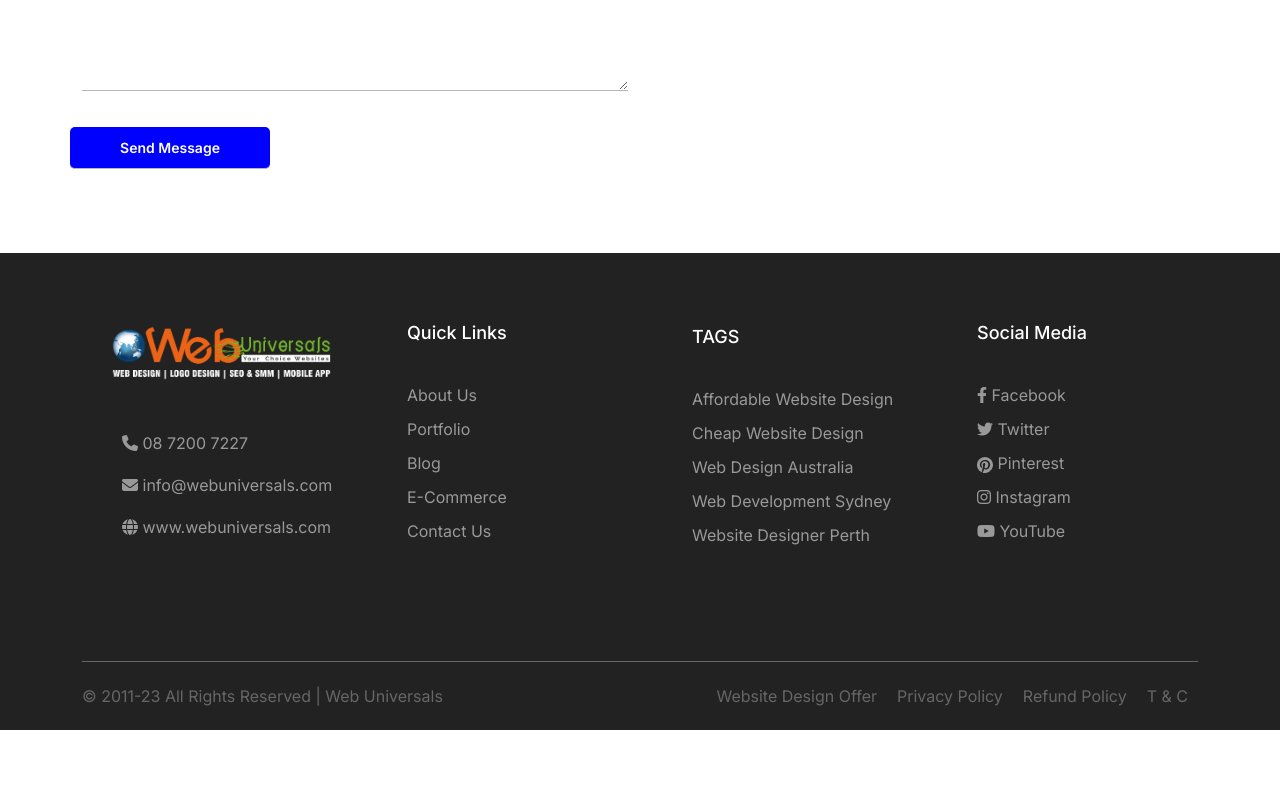
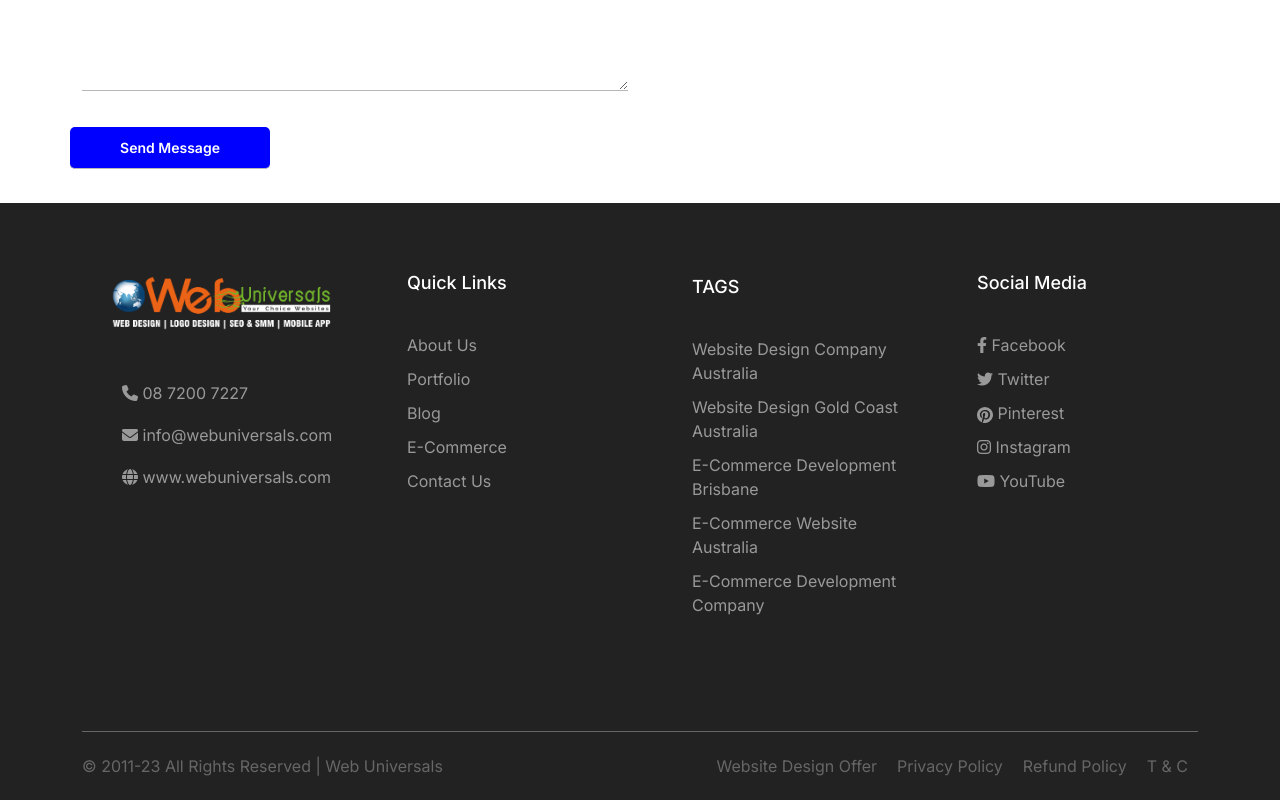
Before and after one commit to vijayK006/WebUniversalsHomeCompany, a Next.js app: page / in a window 1280 px wide. Shown: the part 6943-7743 px from the top of the page. Before the commit the page ends 7673 px from the top, so only its background shows below. Built offline with nearby package versions, Linux system fonts and the light colour scheme; grey boxes are pictures that could not be loaded.

Commit message:
form btn overlaping issue solved tags replaced

```diff
--- a/public/assets/css/style.css
+++ b/public/assets/css/style.css
@@ -3155,7 +3155,7 @@ width: auto;
 
 
     .resp-screen{
-        height:100vh;
+        height:750px;
          width:100%;
     }
 
--- a/src/layout/Footer.js
+++ b/src/layout/Footer.js
@@ -72,30 +72,30 @@ const Footer = () => {
               <ul>
                 <li>
                   {/* <a href="about.html">About us</a> */}
-                  <Link legacyBehavior href="Affodablewebsite">
-                  affordable website design
+                  <Link legacyBehavior href="/">
+          Website Design Company Australia
                 </Link>
                 </li>
                 <li>
-                <Link legacyBehavior href="CheapWebsiteDesign">
-                cheap website design
+                <Link legacyBehavior href="/">
+                Website Design Gold Coast Australia
                 </Link>
                 </li>
                 <li>
                   {/* <a href="team.html">team</a> */}
-                  <Link legacyBehavior href="WebDesignCompany">
-                  web design  australia
+                  <Link legacyBehavior href="/">
+                  e-Commerce Development Brisbane
                   </Link>
                 </li>
                 <li>
-                  <Link legacyBehavior href="WebDevlopSydney">
-                  web development Sydney
+                  <Link legacyBehavior href="/">
+                  e-Commerce Website Australia
                   </Link>
                 </li>
                 <li>
                   {/* <Link legacyBehavior href="#"></Link> */}
-                  <Link legacyBehavior href="WebsDesinerPerth">
-                  website designer perth
+                  <Link legacyBehavior href="/">
+                  e-Commerce Development Company
                   </Link>
                 </li>
 
```
